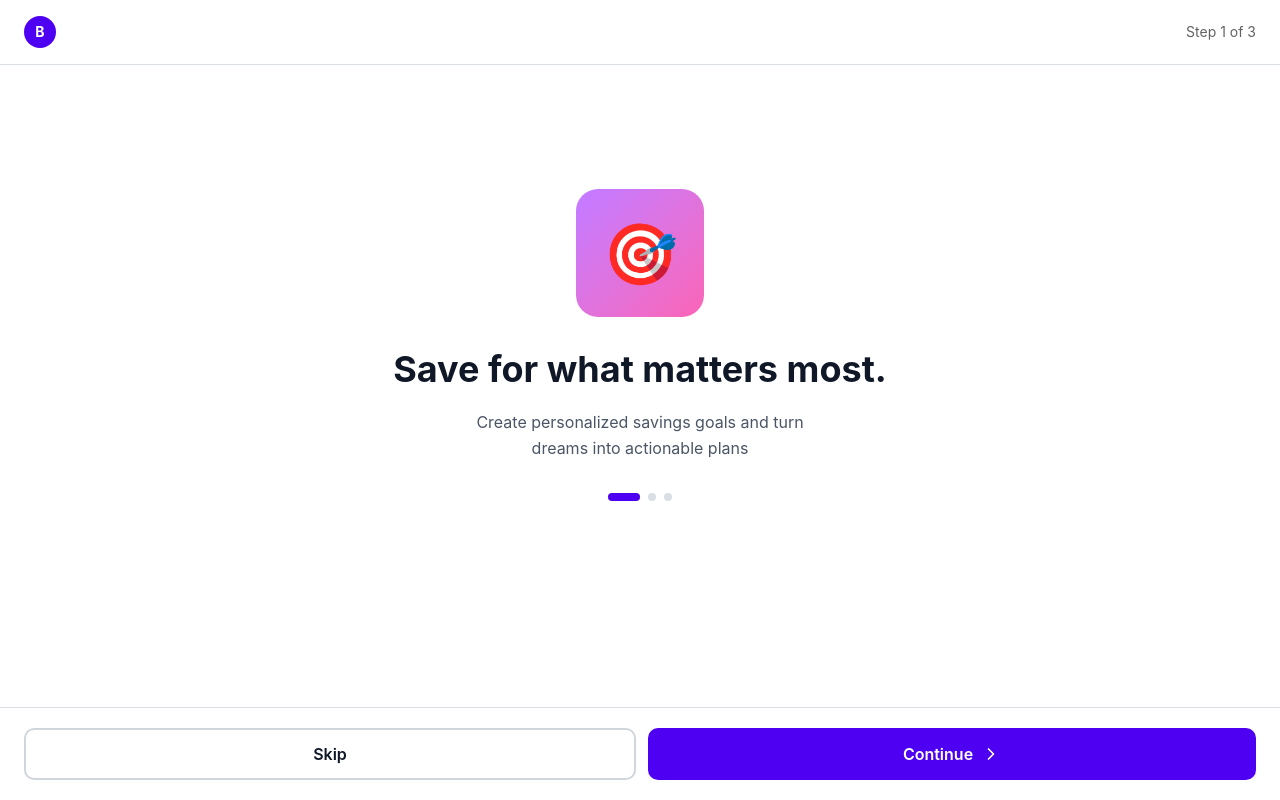
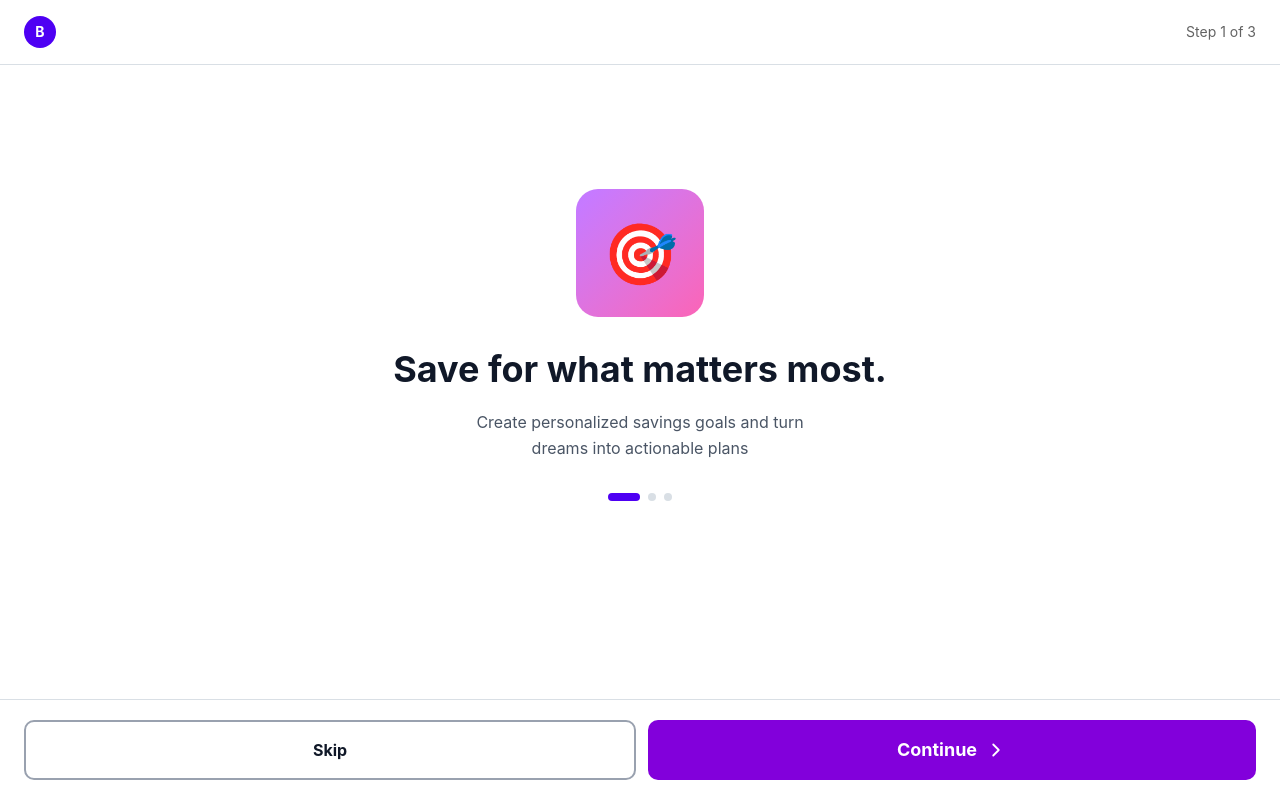
Before and after one commit to beawillis/budgetbuddy.Fintech, a Next.js app: page / in a window 1280 px wide. Built offline with nearby package versions, Linux system fonts and the light colour scheme.

Commit message:
feat: update OnboardingScreen button styles and size\n\nAdjusted Skip button padding and color; enhanced Continue button with larger text and updated background color.

```diff
--- a/components/screens/OnboardingScreen.tsx
+++ b/components/screens/OnboardingScreen.tsx
@@ -88,15 +88,15 @@ export default function OnboardingScreen({ stepNumber }: OnboardingScreenProps)
       <div className="fixed bottom-0 left-0 right-0 bg-white border-t border-border px-6 py-5 flex gap-3">
         <button
           onClick={handleSkip}
-          className="flex-1 py-3 px-4 border-2 border-gray-300 rounded-lg text-gray-900 font-semibold hover:bg-gray-50 transition-colors"
+          className="flex-1 py-4 px-4 border-2 border-gray-400 rounded-lg text-gray-900 font-bold text-base hover:bg-gray-100 transition-colors"
         >
           Skip
         </button>
         <button
           onClick={handleNext}
-          className="flex-1 py-3 px-4 bg-primary rounded-lg text-white font-semibold hover:bg-opacity-90 transition-colors flex items-center justify-center gap-2"
+          className="flex-1 py-4 px-4 bg-purple-700 rounded-lg text-white font-bold text-lg hover:bg-purple-800 transition-colors flex items-center justify-center gap-2"
         >
-          Continue <ChevronRight size={20} />
+          Continue <ChevronRight size={22} />
         </button>
       </div>
     </div>
```
